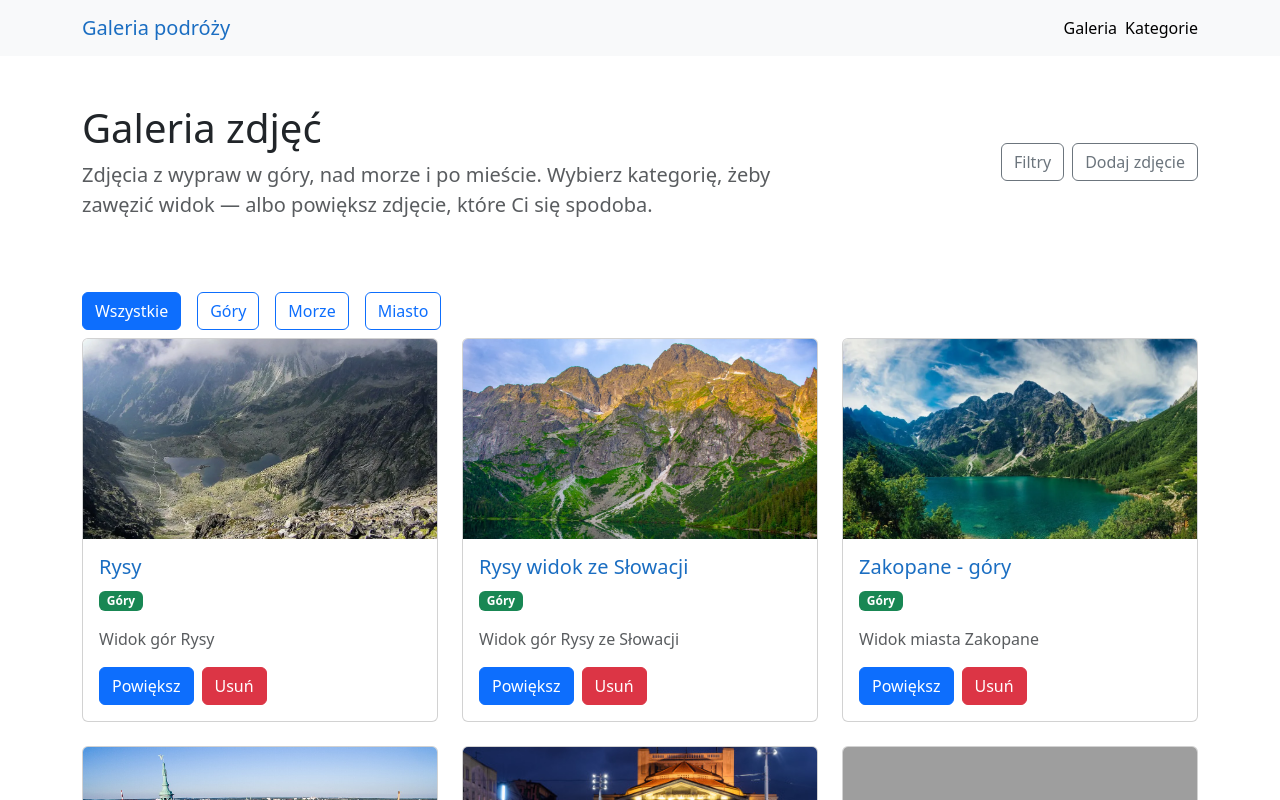
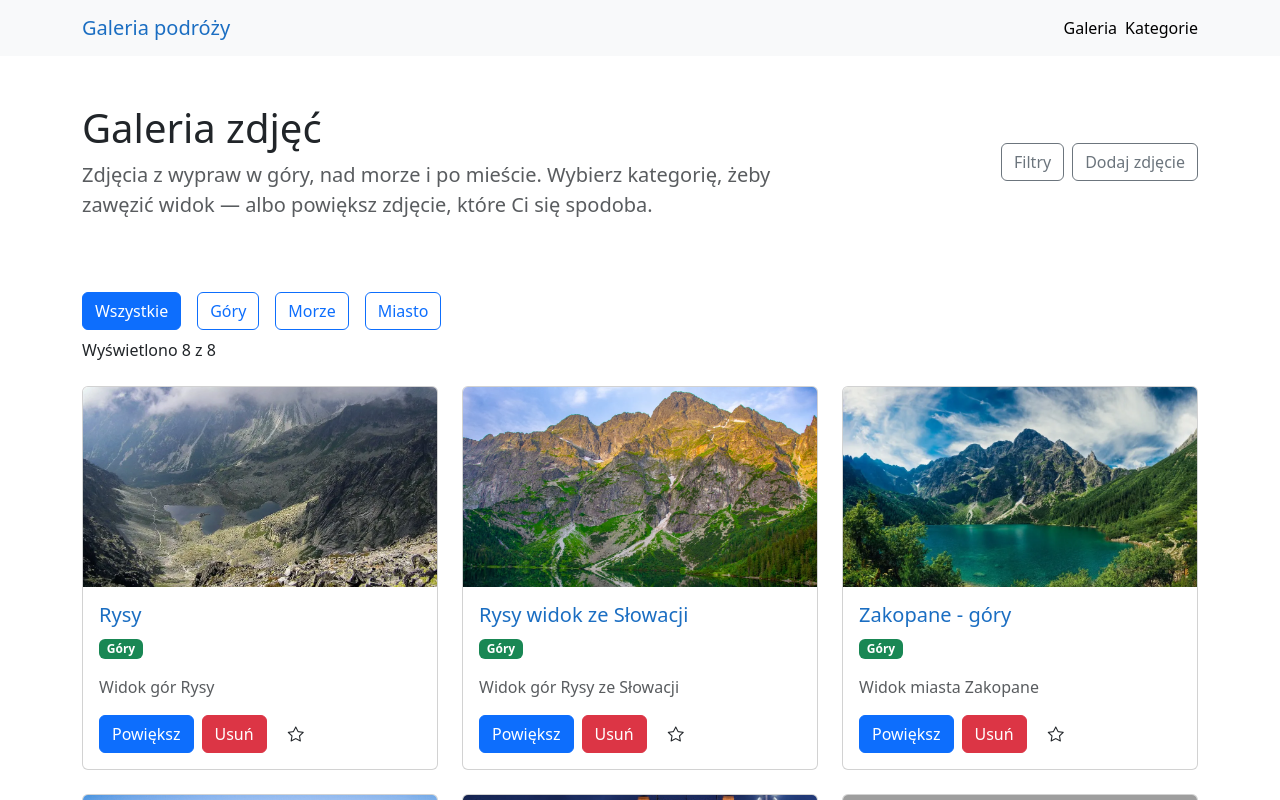
Before and after one commit to MonopolisticInvestor/inf04-web, a React (Vite) app in the folder mb05/galeria-react/: page / in a window 1280 px wide. Shown: the top 800 px of the page. Built offline with nearby package versions, Linux system fonts and the light colour scheme; grey boxes are pictures that could not be loaded.

Commit message:
Przełącznik ulubionych zdjęć

```diff
--- a/mb05/galeria-react/package.json
+++ b/mb05/galeria-react/package.json
@@ -11,6 +11,7 @@
   },
   "dependencies": {
     "bootstrap": "^5.3.8",
+    "bootstrap-icons": "^1.13.1",
     "react": "^19.2.8",
     "react-dom": "^19.2.8"
   },
--- a/mb05/galeria-react/src/App.jsx
+++ b/mb05/galeria-react/src/App.jsx
@@ -5,6 +5,7 @@ import CategoryBar from './components/CategoryBar'
 import Navbar from './components/Navbar'
 import AddPhotoModal from './components/AddPhotoModal'
 import FiltersOffCanvas from './components/FiltersOffCanvas'
+import ImageCounter from './components/ImageCounter'
 import Footer from './components/Footer'
 import { useState } from 'react'
 import photos from "./data/photos.json";
@@ -17,7 +18,6 @@ function App() {
     item.category == activeCategory
   )
 
-  console.log(`basePhotos:` , basePhotos)
   function changeCategory(category) {
     setActiveCategory(category);
   }
@@ -30,6 +30,10 @@ function App() {
   function onAdd(image) {
     const newId = Math.max(...photos.map(i => i.id)) + 1
     setBasePhotos([...basePhotos, {...image, id: newId, favourite: false}])
+  }
+
+  function toggleFavourite(id) {
+    setBasePhotos(basePhotos.map(i => i.id === id ? {...i, favourite: !i.favourite} : i))
   }
 
   return (
@@ -68,7 +72,8 @@ function App() {
       </header>
       <div className="container mt-4 d-flex flex-column gap-2">
         <CategoryBar activeCategory={activeCategory} changeCategory={changeCategory} />
-        <Gallery photos={visible} deleteFunction={deleteImage}/>
+        <ImageCounter allPhotos={basePhotos?.length} visible={visible?.length} />
+        <Gallery photos={visible} deleteFunction={deleteImage} favouriteFunction={toggleFavourite}/>
       </div>
       <AddPhotoModal onAdd={onAdd}/>
       <FiltersOffCanvas />
--- a/mb05/galeria-react/src/components/Gallery.jsx
+++ b/mb05/galeria-react/src/components/Gallery.jsx
@@ -3,9 +3,7 @@ import { Fragment } from "react"
 import PhotoCard from "./PhotoCard"
 import PhotoModal from "./PhotoModal"
 
-function Gallery({photos, deleteFunction}) {
-    console.log(photos)
-
+function Gallery({photos, deleteFunction, favouriteFunction}) {
     return (
         <>
          <div className="row g-4" id="gallery">
@@ -22,6 +20,8 @@ function Gallery({photos, deleteFunction}) {
                                 image={photoItem.image}
                                 alt={photoItem.alt}
                                 deleteFunction={deleteFunction}
+                                favouriteFunction={favouriteFunction}
+                                favourite={photoItem.favourite}
                             />
                         </div>
                         <PhotoModal
--- /dev/null
+++ b/mb05/galeria-react/src/components/ImageCounter.jsx
@@ -0,0 +1,9 @@
+function ImageCounter({allPhotos, visible}) {
+    return (
+        <div>
+            <p>Wyświetlono {visible} z {allPhotos}</p>
+        </div>
+    )
+}
+
+export default ImageCounter;
--- a/mb05/galeria-react/src/components/PhotoCard.jsx
+++ b/mb05/galeria-react/src/components/PhotoCard.jsx
@@ -3,7 +3,8 @@ const NAZWA_KATEGORII = { gory: 'Góry', morze: 'Morze', miasto:
 const KOLOR_KATEGORII = { gory: 'success', morze: 'primary', miasto:
 'dark' }
 
-function PhotoCard({id, title, description, category, image, alt, deleteFunction}) {
+
+function PhotoCard({id, title, description, category, image, alt, deleteFunction, favouriteFunction, favourite}) {
   let actualURL = image.includes("https://") ? image : `../assets/${image}`;
   return (
     <div id={`PhotoCard-${id}`} className="card h-100">
@@ -22,6 +23,9 @@ function PhotoCard({id, title, description, category, image, alt, deleteFunction
         <div className="d-flex gap-2">
             <button className="btn btn-primary" data-bs-toggle="modal" data-bs-target={`#zdjecie${id}`}>Powiększ</button>
             <button className="btn btn-danger" onClick={() => {deleteFunction(id)}}>Usuń</button>
+            <button className="btn" onClick={() => {favouriteFunction(id)}}>
+              {favourite == true ? <i className="bi bi-star-fill"></i> : <i className="bi bi-star"></i>}
+            </button>
         </div>
         </div>
     </div>
--- a/mb05/galeria-react/src/data/photos.json
+++ b/mb05/galeria-react/src/data/photos.json
@@ -6,7 +6,8 @@
     "category": "gory",
     "image": "rysy.webp",
     "imageLarge": "rysy.webp",
-    "alt": "rysy"
+    "alt": "rysy",
+    "favourite": false
   },
   {
     "id": 2,
@@ -15,7 +16,8 @@
     "category": "gory",
     "image": "rysy2.webp",
     "imageLarge": "rysy2.webp",
-    "alt": "v"
+    "alt": "Rysy",
+    "favourite": false
   },
   {
     "id": 3,
@@ -24,7 +26,8 @@
     "category": "gory",
     "image": "gory2.webp",
     "imageLarge": "gory2.webp",
-    "alt": "gory2"
+    "alt": "gory2",
+    "favourite": false
   },
   {
     "id": 4,
@@ -33,7 +36,8 @@
     "category": "miasto",
     "image": "poznan.jpg",
     "imageLarge": "poznan.jpg",
-    "alt": "poznan"
+    "alt": "poznan",
+    "favourite": false
   },
   {
     "id": 5,
@@ -42,7 +46,8 @@
     "category": "miasto",
     "image": "katowice.jpg",
     "imageLarge": "katowice.jpg",
-    "alt": "katowice"
+    "alt": "katowice",
+    "favourite": false
   },
   {
     "id": 6,
@@ -51,7 +56,8 @@
     "category": "miasto",
     "image": "warsaw.jpg",
     "imageLarge": "warsaw.jpg",
-    "alt": "warsaw"
+    "alt": "warsaw",
+    "favourite": false
   },
   {
     "id": 7,
@@ -60,7 +66,8 @@
     "category": "miasto",
     "image": "gdynia.jpg",
     "imageLarge": "gdynia.jpg",
-    "alt": "gdynia"
+    "alt": "gdynia",
+    "favourite": false
   },
   {
     "id": 8,
@@ -69,6 +76,7 @@
     "category": "morze",
     "image": "ujscie-wisly.webp",
     "imageLarge": "ujscie-wisly.webp",
-    "alt": "Ujście wisły"
+    "alt": "Ujście wisły",
+    "favourite": false
   }
 ]
--- a/mb05/galeria-react/src/main.jsx
+++ b/mb05/galeria-react/src/main.jsx
@@ -4,6 +4,7 @@ import { createRoot } from 'react-dom/client'
 import "bootstrap/dist/css/bootstrap.min.css"
 import "bootstrap"
 import './index.css'
+import "bootstrap-icons/font/bootstrap-icons.css"
 import App from './App.jsx'
 
 createRoot(document.getElementById('root')).render(
```
Also changed, not shown: 1 other file (tests, documents, lock files or other folders). Lines whose indentation alone changed are shown as unchanged.
